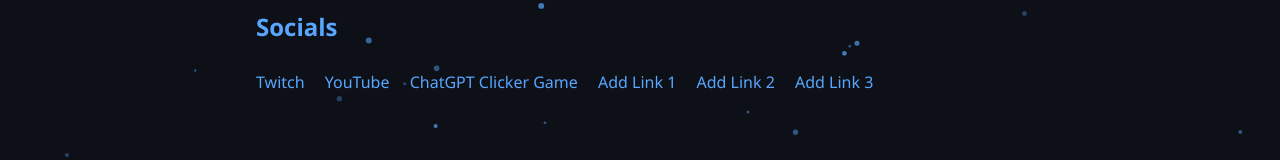
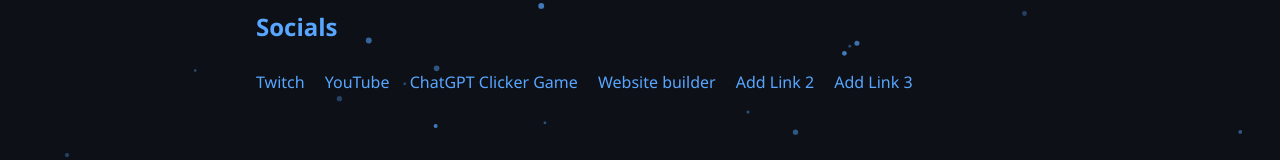
Before and after one commit to bluephoenixlives/blue_phoenix_hub, a plain HTML site: page index.html in a window 1280 px wide. Shown: the part 378-538 px from the top of the page. Drawn offline with Linux system fonts and the light colour scheme.

Commit message:
Update index.html

```diff
--- a/index.html
+++ b/index.html
@@ -153,7 +153,7 @@
         <a href="https://www.twitch.tv/blue_phoenix_lives" target="_blank">Twitch</a>
         <a href="https://www.youtube.com/@blue_phoenix_lives" target="_blank">YouTube</a>
         <a href="https://bluephoenixlives.github.io/ChatGPT-neoclicker/" target="_blank">ChatGPT Clicker Game</a>
-        <a href="https://example.com" target="_blank">Add Link 1</a>
+        <a href=" https://bluephoenixlives.github.io/Website-Builder-html/" target="_blank">Website builder</a>
         <a href="https://example.com" target="_blank">Add Link 2</a>
         <a href="https://example.com" target="_blank">Add Link 3</a>
       </p>
```
